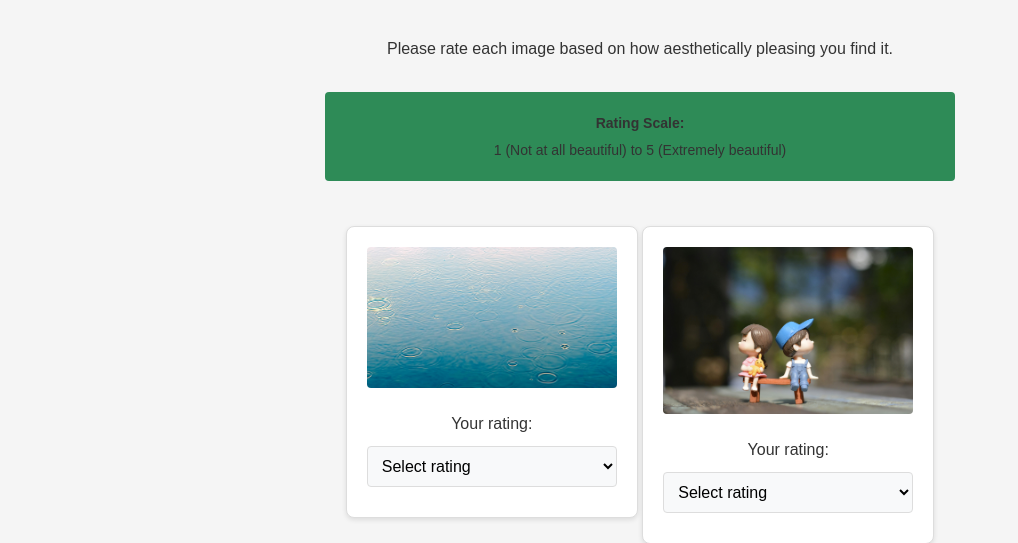
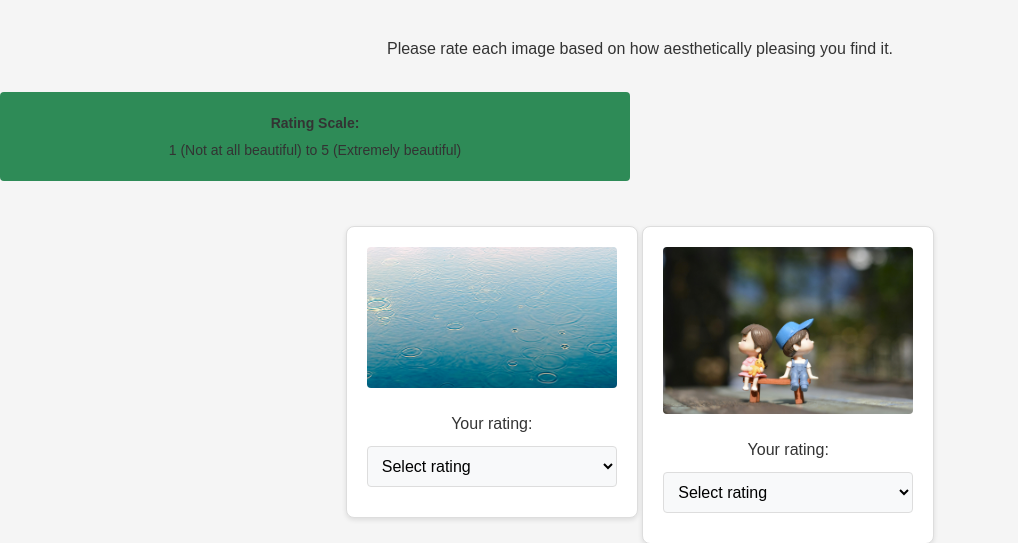
Before and after one commit to drakyere/picture_rating_game, a Flask app: page /rating in a window 1280 px wide. Shown: the top 543 px of the page, without its empty margins (0-1018 px from the left). Run offline with Flask 3, Linux system fonts and the light colour scheme; data comes from the database, SQL or seed files in the repository.

Commit message:
Update rating.html

```diff
--- a/templates/rating.html
+++ b/templates/rating.html
@@ -12,6 +12,8 @@
             margin: 0 auto;
             padding: 20px;
             background-color: #f5f5f5;
+           position: relative;
+           overflow-x:hidden;
         }
         .rating-header {
             margin-bottom: 30px;
@@ -68,6 +70,12 @@
             background-color: #3cb371;
         }
         .rating-scale {
+            width:100vw;
+            position:relative;
+            left:50%;
+            right:50%;
+            margin-left:-50vw;
+            margin-right:-50vw;
             background-color: #2e8b57;
             padding: 15px;
             border-radius: 4px;
```
